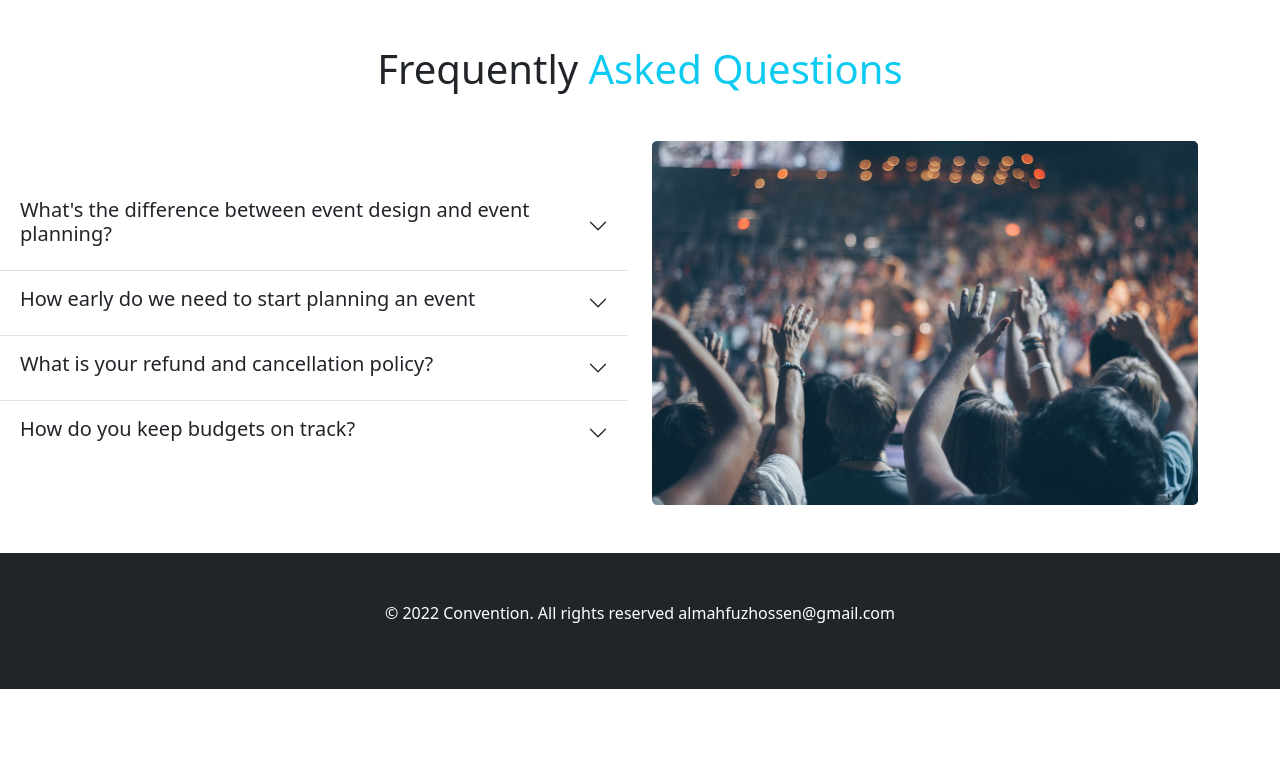
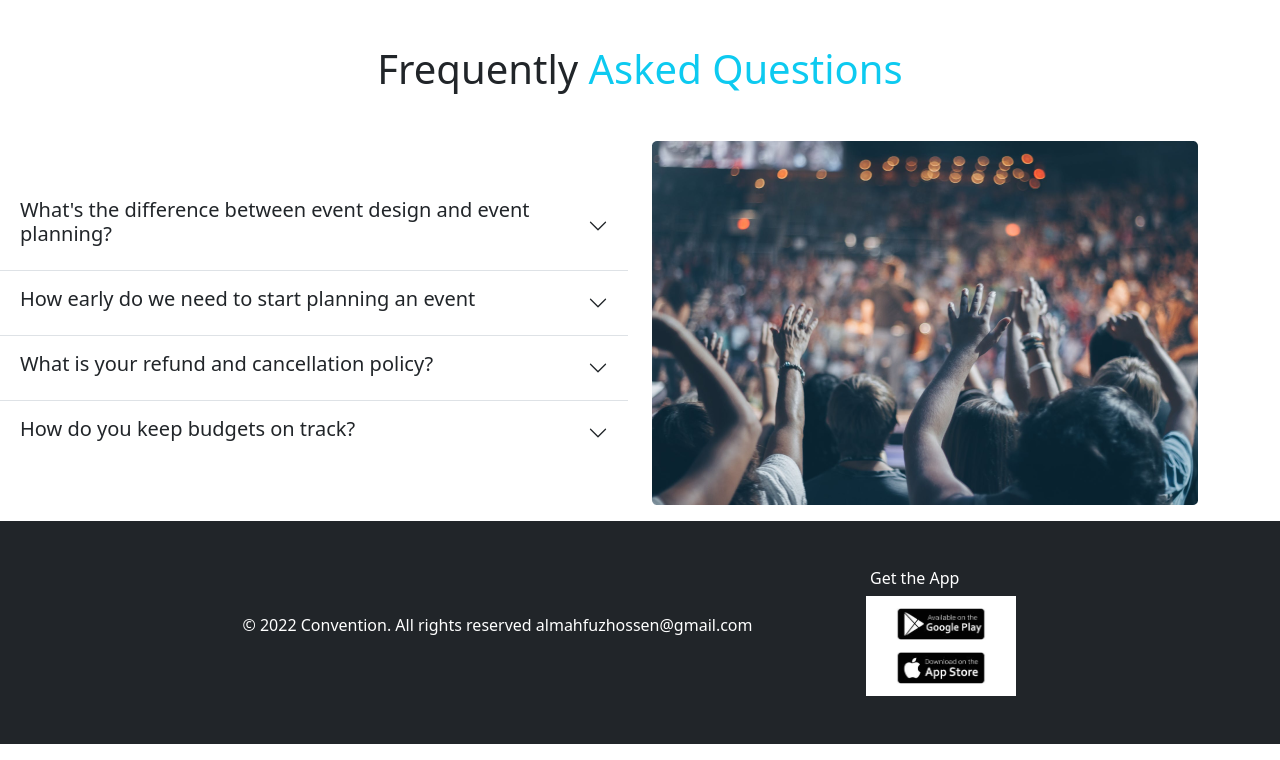
Before and after one commit to almahfuzhossen/Abacus-Convention-Center-, a plain HTML site: page index.html in a window 1280 px wide. Shown: the part 1910-2670 px from the top of the page. Before the commit the page ends 2647 px from the top, so only its background shows below. Drawn offline with nearby package versions, Linux system fonts and the light colour scheme.

Commit message:
footer complete

```diff
--- a/index.html
+++ b/index.html
@@ -313,11 +313,17 @@
              </section>
       </main>
       <!-- footer area -->
-      <footer class="bg-dark my-5 p-5">
+      <footer class="bg-dark my-3 p-5">
         <section class="container">
           <div class="row justify-content-center align-items-center">
             <div class="col-sm-7">
               <p class="text-white text-center"> © 2022 Convention. All rights reserved almahfuzhossen@gmail.com</p>
+            </div>
+            <div class="col-sm-3">
+              <div class="ms-4">
+                <h6 class="text-white ms-1">Get the App</h6>
+                <a href="https://play.google.com/store/apps/details?id=com.shohoz.tracer&gclid=CjwKCAiAlrSPBhBaEiwAuLSDUKHUAxpfFXUSbK9-bRzgGpNT_M3u5myMGFm7oc17EKPFMJBVgUfAURoCyacQAvD_BwE target="_blank rel="noopener noreferrer"><img  height="100px" width="150px"src="images/download-apps-button-google-play-and-app-store-free-vector.jpg" alt=""></a>
+              </div>
             </div>
 
           </div>
```
